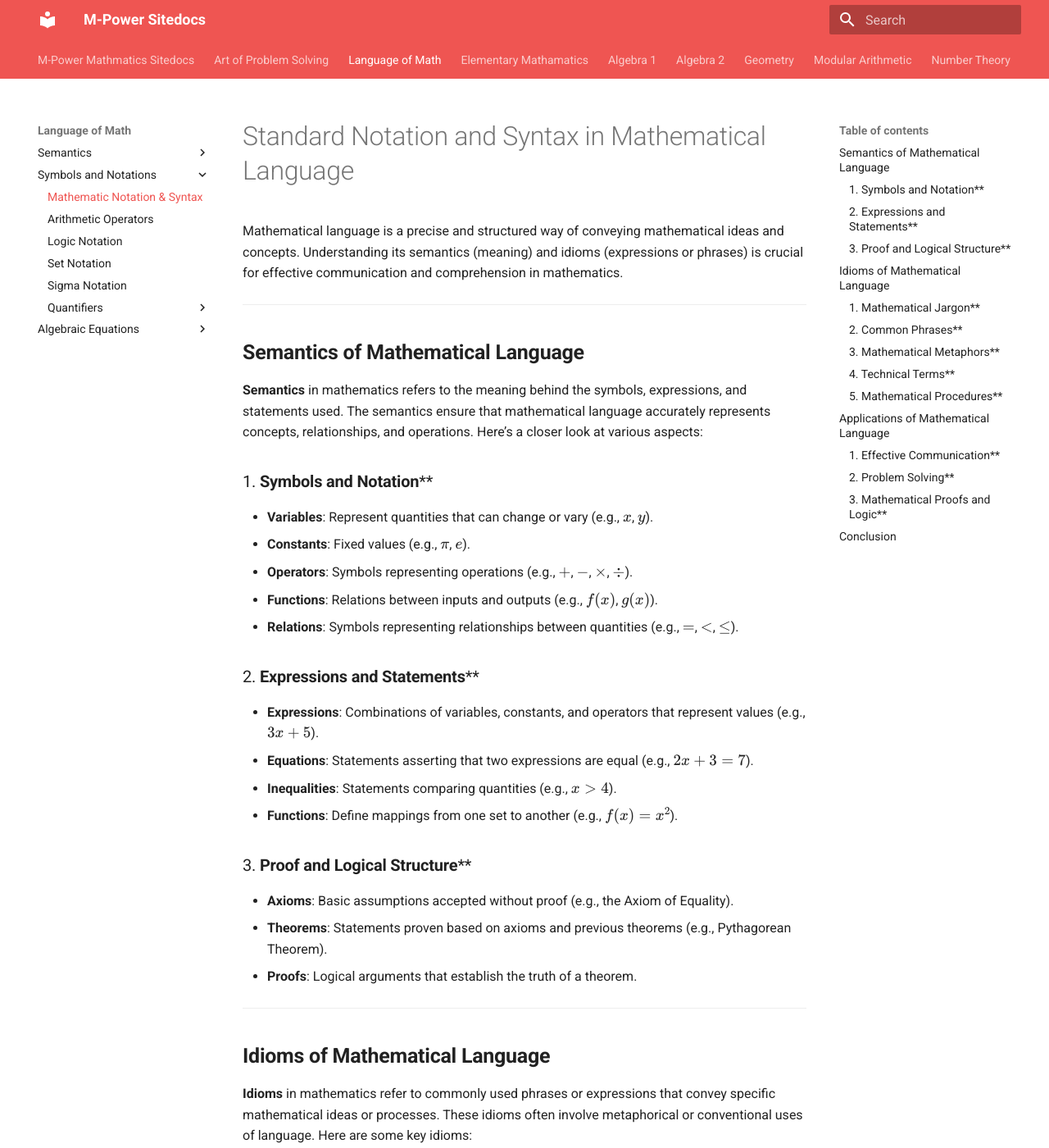
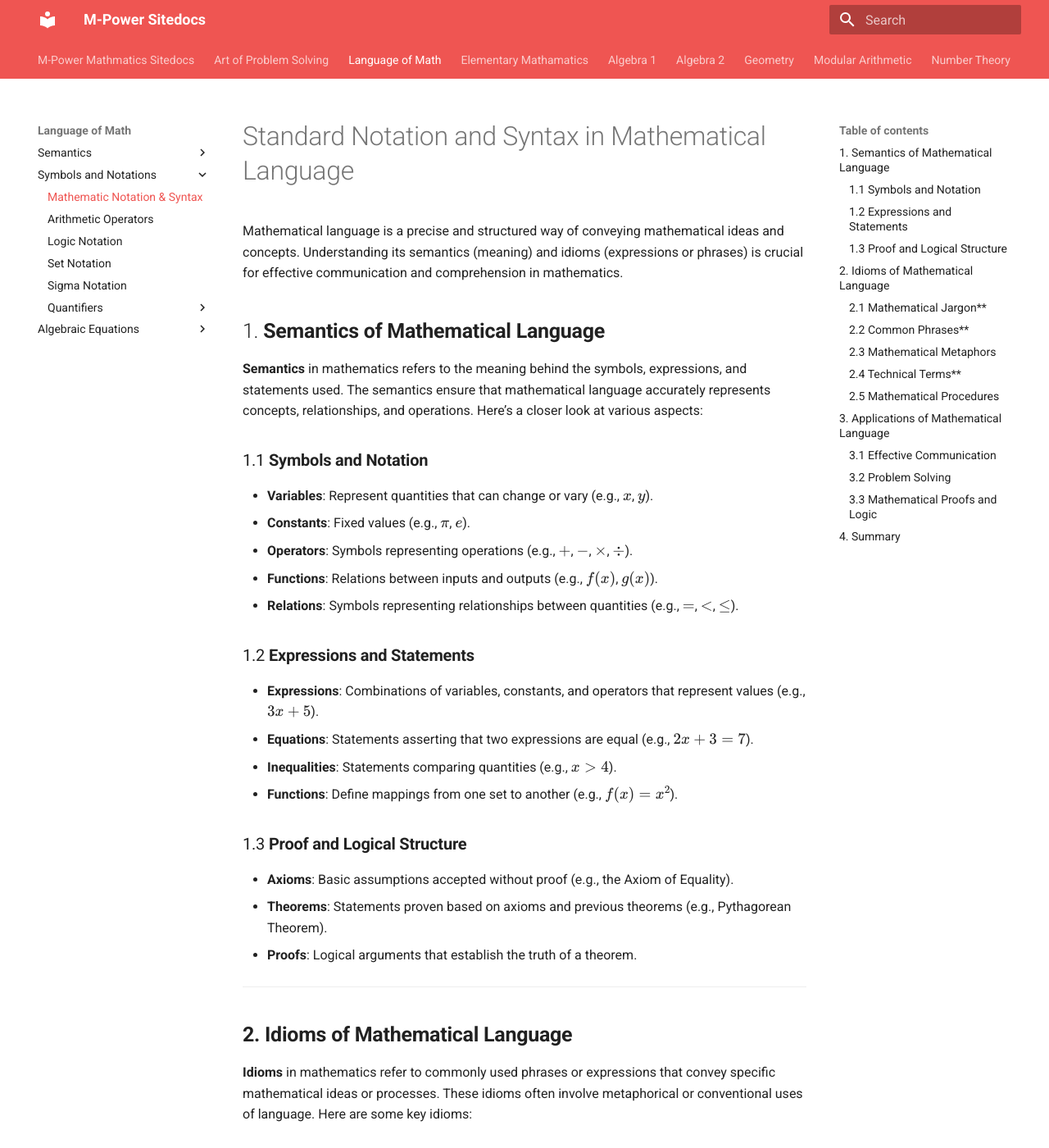
Before and after one commit to baseonballs/mpower-sitedocs, an MkDocs documentation site: the page built from site-docs/mathematics/a1/appendix/lang/semantics.md, in a window 1280 px wide and 1400 px high. Shown: the whole window at 82% size. Built offline with MkDocs 1.6.1 and Material for MkDocs 9.7.7, drawn with Linux system fonts in a browser that asks for light colours; formulas are drawn with MathJax 3; some of the changed text lies outside the part shown.

Commit message:
fixed semantics page

```diff
--- a/site-docs/mathematics/a1/appendix/lang/semantics.md
+++ b/site-docs/mathematics/a1/appendix/lang/semantics.md
@@ -2,13 +2,12 @@
 
 Mathematical language is a precise and structured way of conveying mathematical ideas and concepts. Understanding its semantics (meaning) and idioms (expressions or phrases) is crucial for effective communication and comprehension in mathematics.
 
----
 
-## **Semantics of Mathematical Language**
+## 1. **Semantics of Mathematical Language**
 
 **Semantics** in mathematics refers to the meaning behind the symbols, expressions, and statements used. The semantics ensure that mathematical language accurately represents concepts, relationships, and operations. Here’s a closer look at various aspects:
 
-### 1. **Symbols and Notation****
+### 1.1 **Symbols and Notation**
 
 - **Variables**: Represent quantities that can change or vary (e.g., \(x\), \(y\)).
 - **Constants**: Fixed values (e.g., \(\pi\), \(e\)).
@@ -16,14 +15,14 @@ Mathematical language is a precise and structured way of conveying mathematical
 - **Functions**: Relations between inputs and outputs (e.g., \(f(x)\), \(g(x)\)).
 - **Relations**: Symbols representing relationships between quantities (e.g., \(=\), \(<\), \(\leq\)).
 
-### 2. **Expressions and Statements****
+### 1.2 **Expressions and Statements**
 
 - **Expressions**: Combinations of variables, constants, and operators that represent values (e.g., \(3x + 5\)).
 - **Equations**: Statements asserting that two expressions are equal (e.g., \(2x + 3 = 7\)).
 - **Inequalities**: Statements comparing quantities (e.g., \(x > 4\)).
 - **Functions**: Define mappings from one set to another (e.g., \(f(x) = x^2\)).
 
-### 3. **Proof and Logical Structure****
+### 1.3 **Proof and Logical Structure**
 
 - **Axioms**: Basic assumptions accepted without proof (e.g., the Axiom of Equality).
 - **Theorems**: Statements proven based on axioms and previous theorems (e.g., Pythagorean Theorem).
@@ -31,35 +30,35 @@ Mathematical language is a precise and structured way of conveying mathematical
 
 ---
 
-## **Idioms of Mathematical Language**
+## **2. Idioms of Mathematical Language**
 
 **Idioms** in mathematics refer to commonly used phrases or expressions that convey specific mathematical ideas or processes. These idioms often involve metaphorical or conventional uses of language. Here are some key idioms:
 
-### 1. **Mathematical Jargon****
+### 2.1 **Mathematical Jargon****
 
 - **"Solving for \(x\)"**: Finding the value of \(x\) that satisfies an equation.
 - **"Plugging in"**: Substituting a value into an expression or function.
 - **"Cross-multiplying"**: Multiplying across the numerator and denominator to simplify fractions or solve equations.
 
-### 2. **Common Phrases****
+### 2.2 **Common Phrases****
 
 - **"Balancing the equation"**: Ensuring that both sides of an equation are equal by performing the same operations on both sides.
 - **"Breaking it down"**: Simplifying a complex problem into smaller, more manageable parts.
 - **"Working backwards"**: Starting from the desired result and tracing the steps in reverse to find the solution.
 
-### 3. **Mathematical Metaphors****
+### 2.3 **Mathematical Metaphors**
 
 - **"The bottom line"**: Refers to the final result or conclusion, especially in calculations or evaluations.
 - **"A leap of logic"**: Refers to a jump in reasoning that may not be fully justified.
 - **"In the same ballpark"**: Refers to values or solutions that are close to each other or within a reasonable range.
 
-### 4. **Technical Terms****
+### 2.4 **Technical Terms****
 
 - **"Factorization"**: The process of breaking down an expression into a product of its factors.
 - **"Derivative"**: In calculus, the rate at which a function changes as its input changes.
 - **"Matrix multiplication"**: A specific operation involving matrices where each element of the resulting matrix is the sum of the products of corresponding elements.
 
-### 5. **Mathematical Procedures****
+### 2.5 **Mathematical Procedures**
 
 - **"Completing the square"**: A method used to solve quadratic equations by converting them into a perfect square trinomial.
 - **"Rationalizing the denominator"**: The process of eliminating radicals from the denominator of a fraction.
@@ -67,25 +66,25 @@ Mathematical language is a precise and structured way of conveying mathematical
 
 ---
 
-## **Applications of Mathematical Language**
+## 3. **Applications of Mathematical Language**
 
 Understanding the semantics and idioms of mathematical language is essential for:
 
-### 1. **Effective Communication****
+### 3.1 **Effective Communication**
 
 - **Precision**: Ensures clear and accurate expression of mathematical ideas.
 - **Understanding**: Helps in grasping complex concepts and solving problems effectively.
 
-### 2. **Problem Solving****
+### 3.2 **Problem Solving**
 
 - **Interpretation**: Enables accurate interpretation of mathematical problems and instructions.
 - **Application**: Facilitates the application of appropriate methods and techniques to find solutions.
 
-### 3. **Mathematical Proofs and Logic****
+### 3.3 **Mathematical Proofs and Logic**
 
 - **Rigorous Argumentation**: Supports the development of logical arguments and proofs.
 - **Conceptual Clarity**: Enhances the clarity and validity of mathematical reasoning.
 
-## **Conclusion**
+## 4. **Summary**
 
 The semantics and idioms of mathematical language form the foundation of mathematical communication and problem-solving. Understanding the meaning of symbols, expressions, and statements, along with common phrases and techniques, is crucial for effective engagement with mathematics. This comprehension allows mathematicians and students to navigate, interpret, and apply mathematical concepts with precision and clarity.
```
Also changed, not shown: site-docs/mathematics/a1/appendix/lang/semantics-lables-properties.md (+6 -5 lines).
